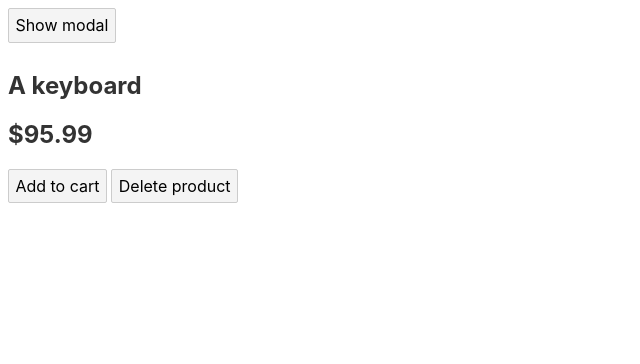
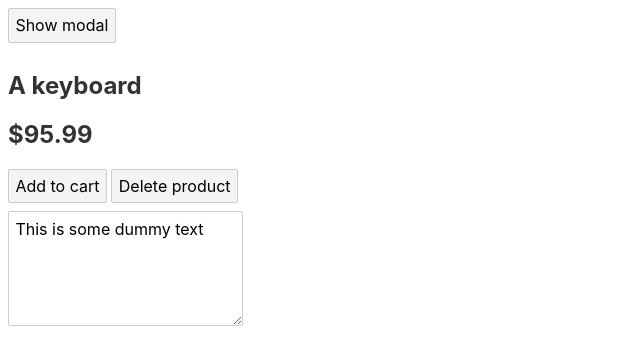
Before and after one commit to EddyVinck/Svelte-Course, a Svelte app in the folder 3-custom-events/: page / in a window 1280 px wide. Shown: the top 364 px of the page, without its empty margins (0-640 px from the left). Built offline with nearby package versions, Linux system fonts and the light colour scheme.

Commit message:
tick lifecycle hook

```diff
--- a/3-custom-events/src/App.svelte
+++ b/3-custom-events/src/App.svelte
@@ -1,4 +1,5 @@
 <script>
+  import { tick } from "svelte";
   import Product from "./Product.svelte";
   import Modal from "./Modal.svelte";
 
@@ -18,6 +19,36 @@
   }
   function deleteProduct(event) {
     console.log(event.detail);
+  }
+
+  let text = "This is some dummy text";
+
+  function transformText(event) {
+    const tabKey = 9;
+    if (event.which !== tabKey) {
+      return;
+    }
+    event.preventDefault(); // don't move to the next element
+    const { selectionStart, selectionEnd, value } = event.target;
+
+    // text is bound to the text area
+    // this is done in the next micro-task in Svelte's own DOM update task
+    text =
+      value.slice(0, selectionStart) +
+      value.slice(selectionStart, selectionEnd).toUpperCase() +
+      value.slice(selectionEnd);
+
+    // doesn't work, Svelte updates the dom after this is executed rendering it useless.
+    // the cursor will be placed at the end and no text will be selected :(
+    event.target.selectionStart = selectionStart;
+    event.target.selectionEnd = selectionEnd;
+
+    // something like afterUpdate might seem suitable, but regular lifecycle methods cannot be called within a function. Tick can, however.
+    // Then will be executed after Svelte has executed its tasks
+    tick().then(() => {
+      event.target.selectionStart = selectionStart;
+      event.target.selectionEnd = selectionEnd;
+    });
   }
 </script>
 
@@ -44,3 +75,5 @@
     </button>
   </Modal>
 {/if}
+
+<textarea rows="5" value={text} on:keydown={transformText} />
--- a/3-custom-events/src/Modal.svelte
+++ b/3-custom-events/src/Modal.svelte
@@ -24,13 +24,11 @@
   });
 
   beforeUpdate(() => {
-    // cleanup work
     console.log("2. beforeUpdate");
     autoScroll = agreed;
   });
 
   afterUpdate(() => {
-    // cleanup work
     console.log("3. afterUpdate");
 
     if (autoScroll) {
```
